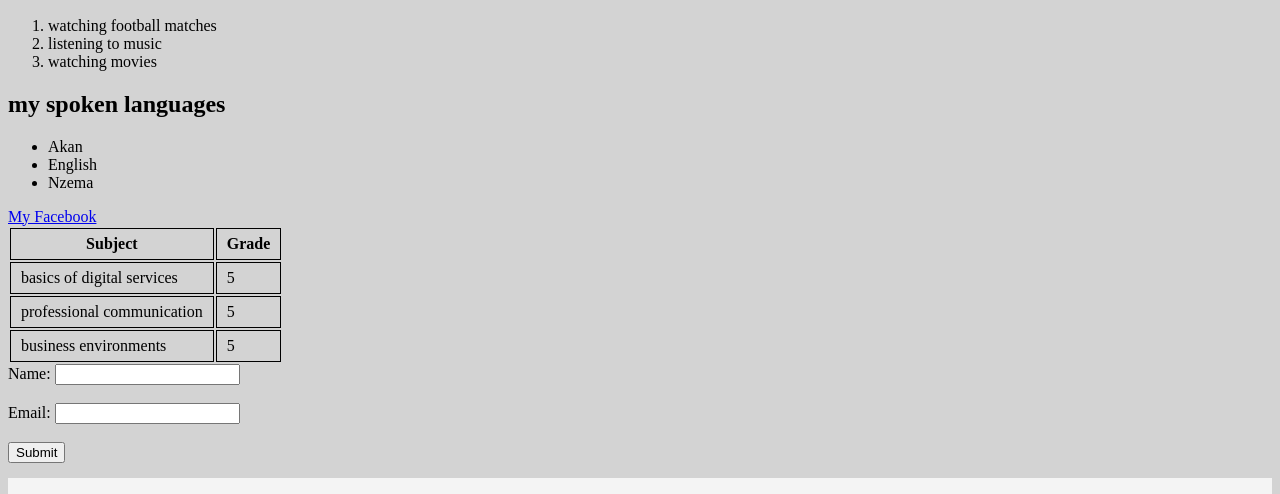
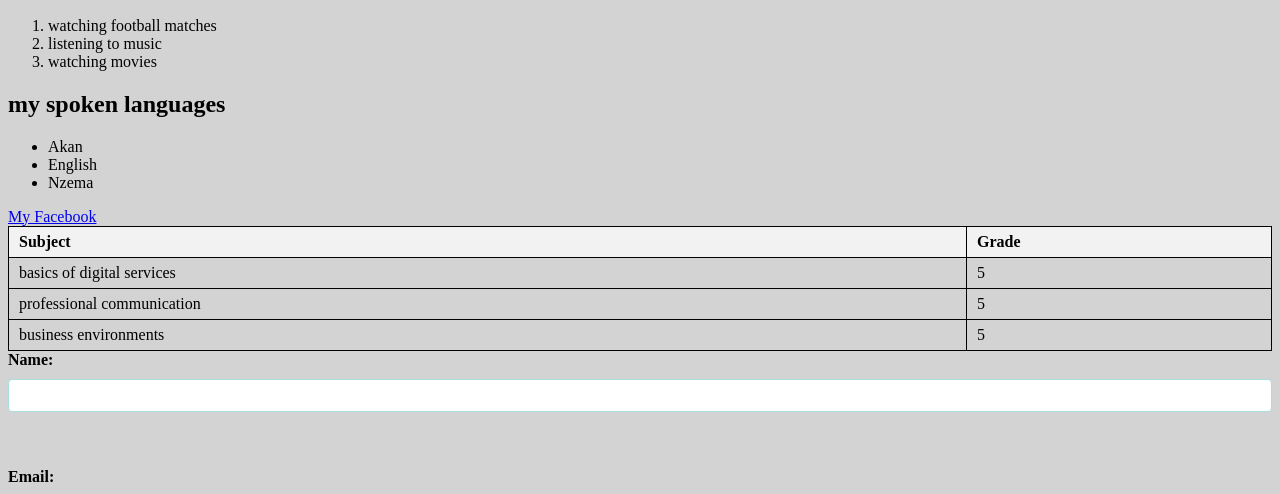
Before and after one commit to annanatta-a11y/website_dev_course_2026, a plain HTML site: page CSS_Fundamentals/index.html in a window 1280 px wide. Shown: the part 452-946 px from the top of the page. Drawn offline with Linux system fonts and the light colour scheme.

Commit message:
updates 2

```diff
--- a/CSS_Fundamentals/index.html
+++ b/CSS_Fundamentals/index.html
@@ -6,6 +6,43 @@
     <title>benjilo's Website</title>
     <link rel="stylesheet" href="./style.css">
     <style>
+        table {
+            width: 100%;
+            border-collapse: collapse;
+        }
+        th, td {
+            border: 1px solid #000;
+            padding: 8px;
+            text-align: left;
+        }
+        th {
+            background-color: #f2f2f2;
+        }
+        form {
+            display: flex;
+            flex-direction: column;
+            gap: 10px;
+        }
+        label {
+            font-weight: bold;
+        }
+        input[type="text"], input[type="email"] {
+            padding: 8px;
+            border: 1px solid #add;
+            border-radius: 4px;
+        }
+        input[type="submit"] {
+            padding: 10px 20px;
+            background-color: #4CAF50;
+            color: white;
+            border: none;
+            border-radius: 4px;
+            cursor: pointer;
+        }
+        input[type="submit"]:hover {
+            background-color: #45a049;
+        }
+
         p {
             color: blue;
         }
```
